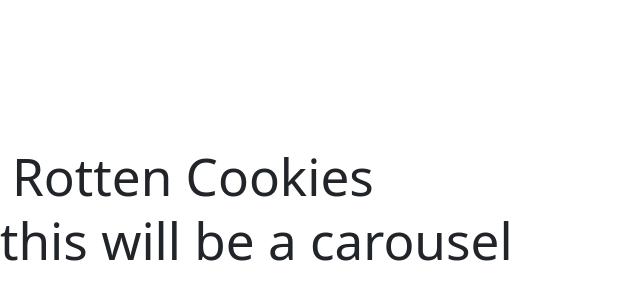
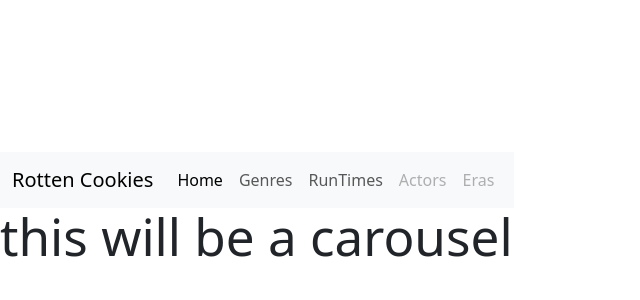
Before and after one commit to LillyDelValley/RottenCookies, a React (Vite) app: page / in a window 1280 px wide. Shown: the part 188-488 px from the top of the page, without its empty margins (0-640 px from the left). Built offline with nearby package versions, Linux system fonts and the light colour scheme.

Commit message:
attempting to add bootstrap to header. Undesireable results, sending to Ex

```diff
--- a/index.html
+++ b/index.html
@@ -5,13 +5,6 @@
     <link rel="icon" type="image/svg+xml" href="/vite.svg" />
     <meta name="viewport" content="width=device-width, initial-scale=1.0" />
     <title>Vite + React</title>
-    <!-- BOOTSTRAP LINK -->
-    <link
-      href="https://cdn.jsdelivr.net/npm/bootstrap@5.3.0/dist/css/bootstrap.min.css"
-      rel="stylesheet"
-      integrity="sha384-9ndCyUaIbzAi2FUVXJi0CjmCapSmO7SnpJef0486qhLnuZ2cdeRhO02iuK6FUUVM"
-      crossorigin="anonymous"
-    />
   </head>
   <body>
     <div id="root"></div>
--- a/package.json
+++ b/package.json
@@ -10,6 +10,7 @@
     "preview": "vite preview"
   },
   "dependencies": {
+    "bootstrap": "^5.3.0",
     "react": "^18.2.0",
     "react-dom": "^18.2.0"
   },
--- a/src/components/Header.jsx
+++ b/src/components/Header.jsx
@@ -1,11 +1,36 @@
+import "../css/header.css"
 
 function Header() {
 
     return (
         <div>
-            <div className="container-md">
-            <h1>Rotten Cookies</h1>
-            </div>
+<nav className="navbar navbar-expand-lg bg-body-tertiary">
+  <div className="container-fluid">
+    <a className="navbar-brand" href="#">Rotten Cookies</a>
+    <button className="navbar-toggler" type="button" data-bs-toggle="collapse" data-bs-target="#navbarNav" aria-controls="navbarNav" aria-expanded="false" aria-label="Toggle navigation">
+      <span className="navbar-toggler-icon"></span>
+    </button>
+    <div className="collapse navbar-collapse" id="navbarNav">
+      <ul className="navbar-nav">
+        <li className="nav-item">
+          <a className="nav-link active" aria-current="page" href="#">Home</a>
+        </li>
+        <li className="nav-item">
+          <a className="nav-link" href="#">Genres</a>
+        </li>
+        <li className="nav-item">
+          <a className="nav-link" href="#">RunTimes</a>
+        </li>
+        <li className="nav-item">
+          <a className="nav-link disabled">Actors</a>
+        </li>
+         <li className="nav-item">
+          <a className="nav-link disabled">Eras</a>
+        </li>
+      </ul>
+    </div>
+  </div>
+</nav>
         </div>
     )
 }
--- /dev/null
+++ b/src/css/header.css
@@ -0,0 +1,4 @@
+.header {
+    background-color: red;
+
+}
--- a/src/main.jsx
+++ b/src/main.jsx
@@ -1,5 +1,6 @@
 import React from 'react'
 import ReactDOM from 'react-dom/client'
+import 'bootstrap/dist/css/bootstrap.css'
 import Header from './components/Header'
 import TopShowCarousel from './components/TopShowCarousel.jsx'
 import './css/index.css'
```
Also changed, not shown: 1 other file (tests, documents, lock files or other folders).
